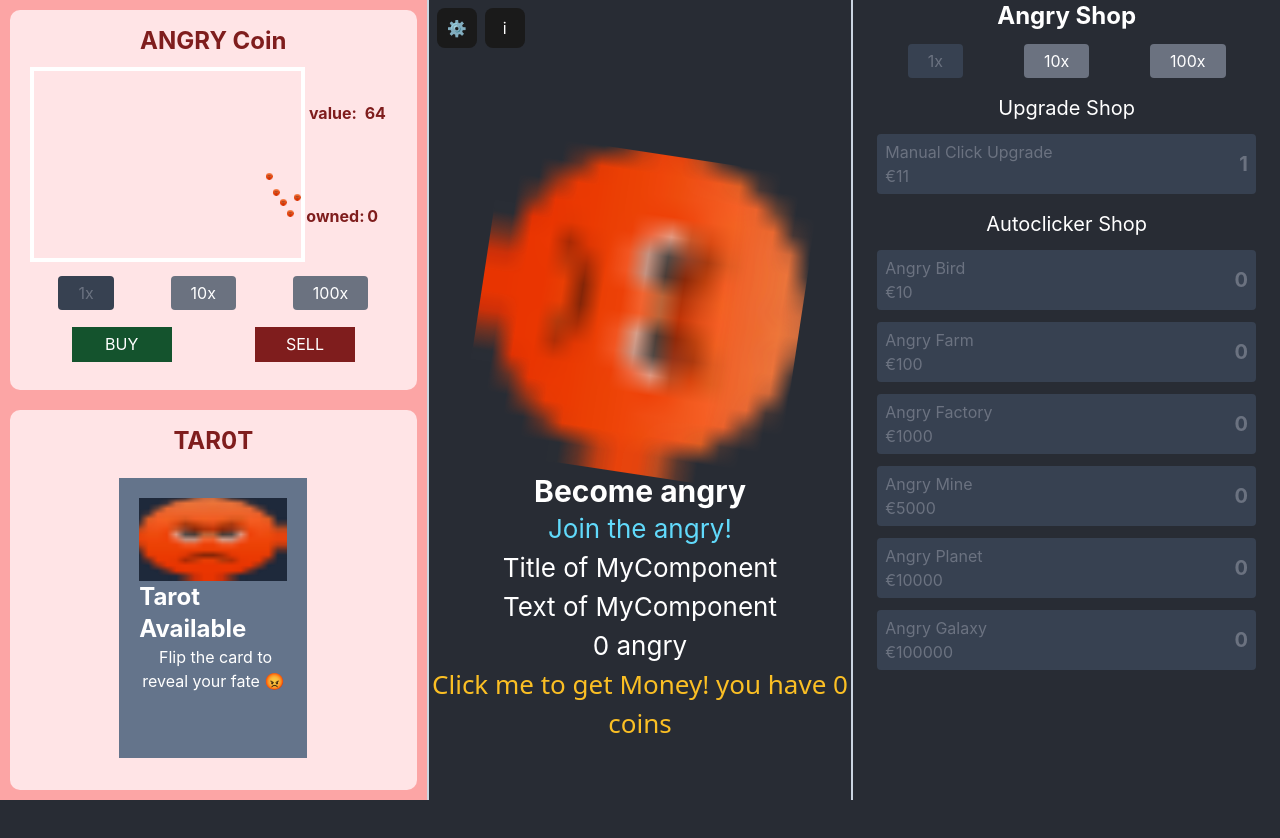
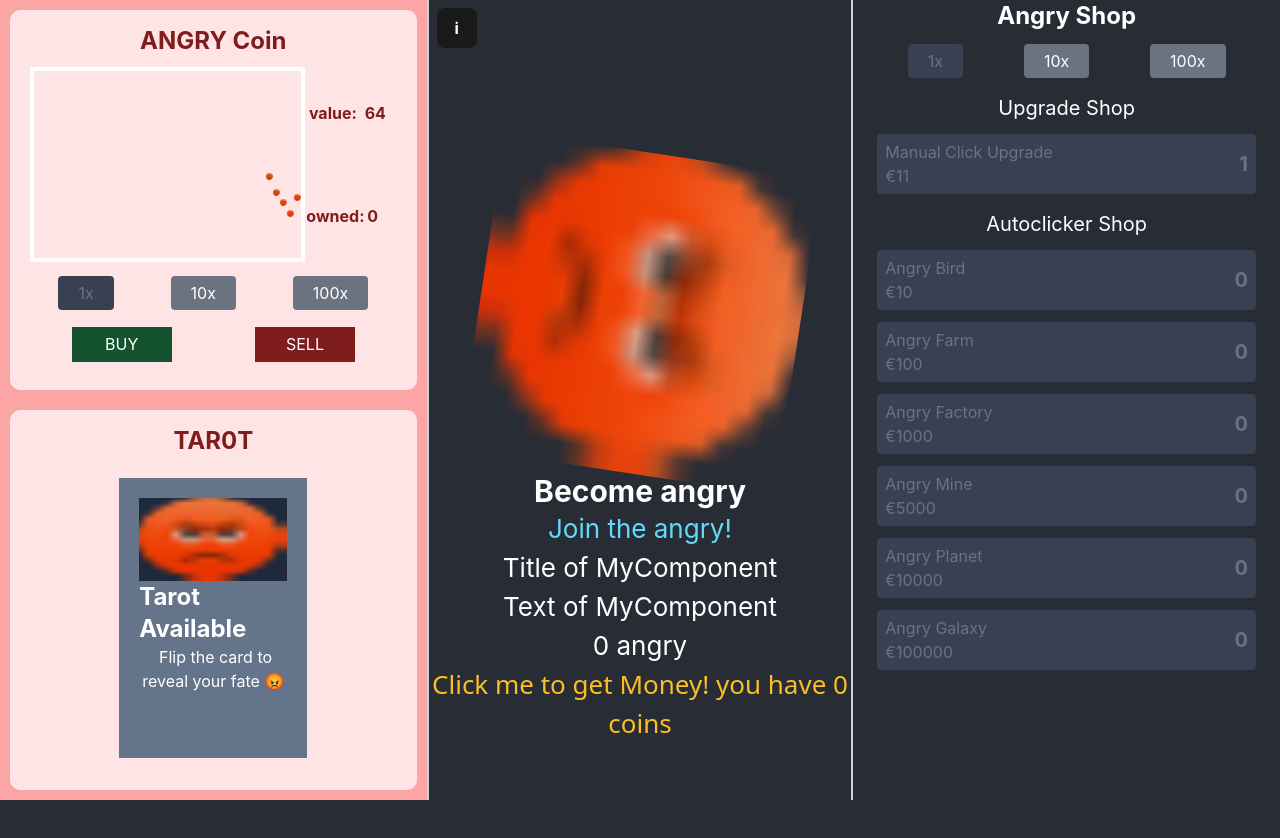
Before and after one commit to Wolfelijolex/Angry-Clicker, a React (Create React App) app: page / in a window 1280 px wide. Shown: the top 838 px of the page. Built offline with nearby package versions, Linux system fonts and the light colour scheme.

Commit message:
added... an if statement
i am trying okay?
it is very confusing

```diff
--- /dev/null
+++ b/src/components/CreditsPopupComponent/CreditsPopUp.tsx
@@ -0,0 +1,20 @@
+import React from "react";
+// import styles from "styles/components/CreditsPopUp.module.scss";
+
+interface CreditsPopUpProps {
+  isOpen: boolean;
+  //onClose: () => void;
+}
+
+const CreditsPopUp = (props: CreditsPopUpProps) => {
+  const isOpen  = props.isOpen;
+  if (!isOpen) {
+    return null;
+  } else if (isOpen) {
+    console.log(isOpen);
+    return <div> true </div>;
+  }
+  return null;
+};
+
+export default CreditsPopUp;
--- a/src/components/CreditsPopupComponent/CreditsPopupComponent.tsx
+++ b/src/components/CreditsPopupComponent/CreditsPopupComponent.tsx
@@ -1,18 +1,32 @@
-import React from "react";
+import React, { useState } from "react";
 import styles from "styles/components/CreditsPopUp.module.scss";
+import CreditsPopUp from "./CreditsPopUp";
+
+let settings = false;
 
 function creditsButtonClick() {
-  alert("credits");
+  settings = true;
+  alert(settings);
 }
 function settingsButtonClick() {
-  alert("Congratulations! You won a free iPhone 12 Pro Max! Please send your address to the following email: angry.advertisment@gmail.com. For shipping we will need your credit card number, expiration date, and security code.");
+  settings = false;
+
+  alert(
+    "Congratulations! You won a free iPhone 12 Pro Max! Please send your address to the following email: angry.advertisment@gmail.com. For shipping we will need your credit card number, expiration date, and security code."
+  );
 }
 
 function creditsPopupComponent() {
+  const [openPopup, setOpenPopup] = useState(false);
+
   return (
     <div>
-      <button className={styles.CreditsButton} onClick={settingsButtonClick}>⚙️</button>
-      <button className={styles.CreditsButton} onClick={creditsButtonClick}>i</button>
+      <button className={styles.CreditsButton} onClick={creditsButtonClick}>
+        i
+      </button>
+      <CreditsPopUp isOpen={openPopup}></CreditsPopUp>
+
+      {/* <button className={styles.CreditsButton} onClick={settingsButtonClick}>⚙️</button> */}
     </div>
   );
 }
--- a/src/styles/components/CreditsPopUp.module.scss
+++ b/src/styles/components/CreditsPopUp.module.scss
@@ -10,6 +10,7 @@
   margin-top: 0.5rem;
   margin-left: 0.5rem;
   cursor: pointer;
+  font-weight: bold;
   transition: all 0.2s ease-in-out;
 }
 .CreditsButton:hover {
@@ -20,3 +21,13 @@
   background-color: rgb(220, 220, 220);
   color: rgb(255, 255, 255);
 }
+
+.creditsPopUp {
+  position: absolute;
+  top: 0;
+  left: 0;
+  width: 100vh;
+  height: 100vh;
+  background-color: rgb(201, 26, 26);
+  z-index: 100;
+};
```
